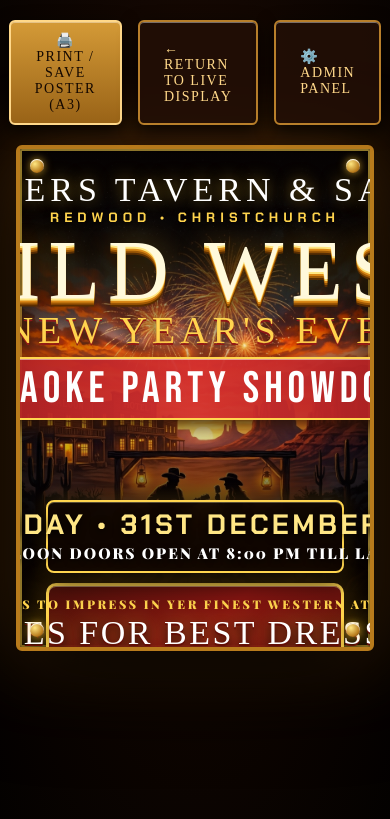
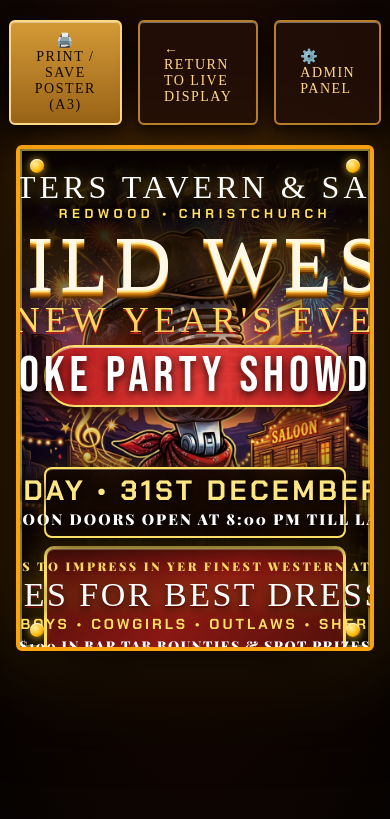
Before and after one commit to mrmegatronix/_ct-WEST, a website: page poster.html in a window 390 px wide. Drawn offline with nearby package versions, Linux system fonts and the light colour scheme; a web font is replaced by a local one.

Commit message:
Redesign poster as an authentic Wild West Karaoke Event poster with Stetson microphone hero art, Best Dressed prizes, and 1 Daniels Road

```diff
--- a/poster.html
+++ b/poster.html
@@ -3,18 +3,17 @@
 <head>
     <meta charset="UTF-8">
     <meta name="viewport" content="width=device-width, initial-scale=1.0">
-    <title>WILD WEST NEW YEAR'S EVE POSTER | Coasters Tavern Redwood</title>
+    <title>WILD WEST NEW YEAR'S EVE KARAOKE PARTY POSTER | Coasters Tavern Redwood</title>
     <link rel="preconnect" href="https://fonts.googleapis.com">
     <link rel="preconnect" href="https://fonts.gstatic.com" crossorigin>
-    <link href="https://fonts.googleapis.com/css2?family=Bebas+Neue&family=Chakra+Petch:wght@700;800;900&family=Playfair+Display:ital,wght@0,700;0,900;1,700;1,900&family=Rye&family=Smokum&display=swap" rel="stylesheet">
+    <link href="https://fonts.googleapis.com/css2?family=Bebas+Neue&family=Chakra+Petch:wght@700;800;900&family=Playfair+Display:ital,wght@0,700;0,900;1,700;1,900&family=Rye&display=swap" rel="stylesheet">
     <style>
         :root {
-            --gold-bright: #ffd54f;
-            --gold-deep: #ffb300;
-            --gold-foil: #f9a825;
-            --crimson-fire: #d32f2f;
-            --ink-dark: #0a0402;
-            --wood-dark: #1f0b03;
+            --gold-bright: #ffe066;
+            --gold-burnished: #ffb703;
+            --gold-border: #fca311;
+            --crimson: #d90429;
+            --dark-bg: #0b0401;
         }
 
         * {
@@ -24,8 +23,8 @@
         }
 
         body {
-            background-color: #050201;
-            background-image: radial-gradient(ellipse at 50% 30%, #1a0a03 0%, #030100 100%);
+            background-color: #080301;
+            background-image: radial-gradient(ellipse at 50% 25%, #1f0b04 0%, #050201 100%);
             color: #ffffff;
             font-family: 'Playfair Display', Georgia, serif;
             display: flex;
@@ -80,23 +79,23 @@
             color: #fff;
         }
 
-        /* The A3 Portrait Poster Wrapper (Exact 297mm x 420mm ratio: 1 : 1.414) */
+        /* A3 Portrait Event Poster Canvas (297mm x 420mm -> 1 : 1.414) */
         .poster-wrapper {
             position: relative;
             width: 100%;
             max-width: 780px;
             aspect-ratio: 297 / 420;
-            background-color: #0a0402;
-            background-image: url('poster_bg.jpg');
+            background-color: var(--dark-bg);
+            background-image: url('poster_karaoke_bg.jpg');
             background-size: cover;
             background-position: center top;
             background-repeat: no-repeat;
-            border: 4px solid #b87b1c;
+            border: 4px solid var(--gold-border);
             border-radius: 6px;
             box-shadow:
                 0 30px 90px rgba(0, 0, 0, 0.98),
-                0 0 80px rgba(255, 150, 30, 0.35),
-                inset 0 0 50px rgba(0, 0, 0, 0.9);
+                0 0 90px rgba(255, 160, 20, 0.4),
+                inset 0 0 40px rgba(0, 0, 0, 0.85);
             display: flex;
             flex-direction: column;
             justify-content: space-between;
@@ -104,14 +103,14 @@
             box-sizing: border-box;
         }
 
-        /* Heavy Cinematic Vignette Overlays for Maximum Text Legibility & Contrast */
+        /* Atmospheric Vignettes to Guarantee 100% Readability Over Artwork */
         .poster-overlay-top {
             position: absolute;
             top: 0;
             left: 0;
             right: 0;
             height: 38%;
-            background: linear-gradient(180deg, rgba(6, 2, 1, 0.95) 0%, rgba(8, 3, 1, 0.82) 55%, rgba(10, 4, 1, 0.25) 85%, transparent 100%);
+            background: linear-gradient(180deg, rgba(8, 3, 1, 0.96) 0%, rgba(10, 4, 1, 0.84) 52%, rgba(12, 5, 2, 0.25) 82%, transparent 100%);
             pointer-events: none;
             z-index: 2;
         }
@@ -121,20 +120,19 @@
             bottom: 0;
             left: 0;
             right: 0;
-            height: 44%;
-            background: linear-gradient(0deg, rgba(5, 2, 1, 0.98) 0%, rgba(8, 3, 1, 0.92) 50%, rgba(10, 4, 1, 0.4) 80%, transparent 100%);
+            height: 42%;
+            background: linear-gradient(0deg, rgba(6, 2, 1, 0.98) 0%, rgba(9, 3, 1, 0.92) 55%, rgba(12, 5, 2, 0.3) 85%, transparent 100%);
             pointer-events: none;
             z-index: 2;
         }
 
-        /* Outer Double Frontier Gold Frame */
+        /* Gold Framed Inner Margins */
         .poster-frame {
             position: relative;
             width: 100%;
             height: 100%;
-            border: 2px solid rgba(255, 213, 79, 0.55);
-            margin: 0;
-            padding: 22px 24px;
+            border: 2px solid rgba(255, 224, 102, 0.55);
+            padding: 20px 22px;
             display: flex;
             flex-direction: column;
             justify-content: space-between;
@@ -144,14 +142,14 @@
             box-sizing: border-box;
         }
 
-        /* Corner Gold Studs */
+        /* 4 Gold Corner Rivets */
         .corner-rivet {
             position: absolute;
             width: 14px;
             height: 14px;
-            background: radial-gradient(circle at 35% 35%, #ffe680 0%, #b87b1c 65%, #422005 100%);
+            background: radial-gradient(circle at 35% 35%, #fff2a3 0%, #ffb703 60%, #572d02 100%);
             border-radius: 50%;
-            box-shadow: 0 0 8px rgba(255, 200, 50, 0.7), inset 0 1px 1px #fff;
+            box-shadow: 0 0 8px rgba(255, 200, 50, 0.8), inset 0 1px 1px #fff;
             z-index: 10;
         }
         .cr-tl { top: 8px; left: 8px; }
@@ -159,8 +157,8 @@
         .cr-bl { bottom: 8px; left: 8px; }
         .cr-br { bottom: 8px; right: 8px; }
 
-        /* Top Header Block */
-        .top-header {
+        /* Top Saloon Presenter Strip */
+        .top-presenter-strip {
             width: 100%;
             display: flex;
             flex-direction: column;
@@ -168,32 +166,30 @@
             gap: 2px;
         }
 
-        .herald-saloon-name {
+        .venue-herald {
             font-family: 'Rye', serif;
-            font-size: 34px;
-            letter-spacing: 5px;
+            font-size: 32px;
+            letter-spacing: 4px;
             color: #ffffff;
             text-transform: uppercase;
             line-height: 1;
-            text-shadow:
-                0 0 16px rgba(255, 200, 50, 0.6),
-                0 2px 8px rgba(0, 0, 0, 0.95);
+            text-shadow: 0 0 16px rgba(255, 200, 50, 0.6), 0 2px 6px #000;
             white-space: nowrap;
         }
 
-        .herald-location {
+        .venue-herald-sub {
             font-family: 'Chakra Petch', sans-serif;
             font-weight: 800;
-            font-size: 13.5px;
-            letter-spacing: 5px;
+            font-size: 13px;
+            letter-spacing: 4.5px;
             color: var(--gold-bright);
             text-transform: uppercase;
-            text-shadow: 0 2px 6px #000;
+            text-shadow: 0 2px 4px #000;
             white-space: nowrap;
         }
 
-        /* Huge Cinematic Event Title */
-        .event-hero-title {
+        /* Giant Headline: IT'S A WILD WEST NEW YEAR'S EVE KARAOKE PARTY */
+        .hero-title-group {
             width: 100%;
             display: flex;
             flex-direction: column;
@@ -204,76 +200,93 @@
 
         .title-wild-west {
             font-family: 'Rye', serif;
-            font-size: 84px;
+            font-size: 78px;
             line-height: 0.92;
-            letter-spacing: 8px;
-            color: #fff9db;
+            letter-spacing: 7px;
+            color: #fff8e7;
             text-transform: uppercase;
             text-shadow:
                 0 2px 0 #ffe680,
                 0 4px 0 #d98818,
                 0 6px 0 #9c5806,
                 0 8px 0 #572d02,
-                0 12px 28px rgba(0, 0, 0, 0.95),
-                0 0 35px rgba(255, 170, 0, 0.65);
+                0 12px 24px rgba(0, 0, 0, 0.95),
+                0 0 30px rgba(255, 170, 0, 0.7);
             white-space: nowrap;
         }
 
-        .title-nye-banner {
+        .title-nye-sub {
             font-family: 'Rye', serif;
-            font-size: 38px;
+            font-size: 36px;
             letter-spacing: 5px;
             color: var(--gold-bright);
             text-transform: uppercase;
             line-height: 1;
             text-shadow:
-                0 2px 0 #8f1618,
-                0 4px 12px rgba(0, 0, 0, 0.95),
-                0 0 20px rgba(255, 120, 0, 0.7);
+                0 2px 0 #b71c1c,
+                0 4px 10px rgba(0, 0, 0, 0.95),
+                0 0 20px rgba(255, 140, 0, 0.8);
             white-space: nowrap;
         }
 
-        .title-karaoke-showdown {
-            background: linear-gradient(90deg, rgba(163, 28, 30, 0.95) 0%, rgba(211, 47, 47, 0.95) 50%, rgba(163, 28, 30, 0.95) 100%);
-            border: 2px solid var(--gold-bright);
-            color: #ffffff;
-            font-family: 'Bebas Neue', sans-serif;
-            font-size: 44px;
-            letter-spacing: 5px;
-            padding: 3px 34px;
+        /* Dominant Event Headline: KARAOKE PARTY SHOWDOWN */
+        .karaoke-event-banner {
+            width: 100%;
+            background: linear-gradient(90deg, rgba(183, 28, 28, 0.96) 0%, rgba(229, 57, 53, 0.98) 50%, rgba(183, 28, 28, 0.96) 100%);
+            border: 2.5px solid var(--gold-bright);
             border-radius: 999px;
-            text-transform: uppercase;
-            margin-top: 6px;
+            padding: 4px 20px;
+            margin-top: 5px;
+            display: flex;
+            align-items: center;
+            justify-content: center;
+            gap: 12px;
             box-shadow:
-                0 6px 20px rgba(0, 0, 0, 0.8),
-                0 0 25px rgba(255, 100, 20, 0.6),
-                inset 0 1px 0 rgba(255, 255, 255, 0.5);
+                0 8px 24px rgba(0, 0, 0, 0.9),
+                0 0 35px rgba(255, 80, 20, 0.7),
+                inset 0 1px 0 rgba(255, 255, 255, 0.6);
             white-space: nowrap;
         }
 
-        /* Center Breathing Window - Allows Artwork to Shine Through */
-        .artwork-window {
+        .karaoke-banner-text {
+            font-family: 'Bebas Neue', sans-serif;
+            font-size: 50px;
+            letter-spacing: 5px;
+            color: #ffffff;
+            text-transform: uppercase;
+            line-height: 1;
+            text-shadow: 0 3px 8px rgba(0, 0, 0, 0.9);
+            white-space: nowrap;
+        }
+
+        .karaoke-mic-icon {
+            font-size: 26px;
+            filter: drop-shadow(0 0 8px #ffd54f);
+        }
+
+        /* Center Window: Lets the Stetson Mic & Fireworks Shine */
+        .artwork-center-window {
             flex: 1;
             width: 100%;
-            min-height: 80px;
+            min-height: 60px;
         }
 
-        /* Bottom Section: Date, Best Dressed, Highlights, Address */
-        .bottom-cluster {
+        /* Bottom Event Information Section */
+        .bottom-event-section {
             width: 100%;
             display: flex;
             flex-direction: column;
             align-items: center;
-            gap: 10px;
+            gap: 8px;
         }
 
-        /* High-Impact Date & Time Card */
-        .date-plaque {
+        /* Date & Time Plaque */
+        .event-date-card {
             width: 100%;
-            background: rgba(18, 7, 2, 0.88);
+            background: rgba(18, 7, 2, 0.9);
             border: 2px solid var(--gold-bright);
             border-radius: 8px;
-            padding: 8px 16px;
+            padding: 7px 14px;
             display: flex;
             flex-direction: column;
             align-items: center;
@@ -286,7 +299,7 @@
             -webkit-backdrop-filter: blur(8px);
         }
 
-        .date-day-text {
+        .event-date-headline {
             font-family: 'Chakra Petch', sans-serif;
             font-weight: 900;
             font-size: 28px;
@@ -298,7 +311,7 @@
             white-space: nowrap;
         }
 
-        .date-time-text {
+        .event-time-headline {
             font-family: 'Playfair Display', serif;
             font-size: 15px;
             font-weight: 900;
@@ -309,13 +322,13 @@
             white-space: nowrap;
         }
 
-        /* THE WOW FACTOR: Mega Best Dressed Bounty Plaque */
+        /* Standout BEST DRESSED Feature */
         .best-dressed-spotlight {
             width: 100%;
-            background: linear-gradient(135deg, rgba(82, 17, 10, 0.95) 0%, rgba(138, 22, 18, 0.96) 50%, rgba(82, 17, 10, 0.95) 100%);
+            background: linear-gradient(135deg, rgba(82, 17, 10, 0.95) 0%, rgba(142, 24, 20, 0.97) 50%, rgba(82, 17, 10, 0.95) 100%);
             border: 3px solid var(--gold-bright);
             border-radius: 10px;
-            padding: 10px 18px;
+            padding: 9px 16px;
             display: flex;
             flex-direction: column;
             align-items: center;
@@ -337,7 +350,7 @@
             white-space: nowrap;
         }
 
-        .bd-headline {
+        .bd-title {
             font-family: 'Rye', serif;
             font-size: 34px;
             letter-spacing: 2.5px;
@@ -354,16 +367,16 @@
         .bd-categories {
             font-family: 'Chakra Petch', sans-serif;
             font-weight: 900;
-            font-size: 15px;
+            font-size: 14.5px;
             letter-spacing: 3px;
             color: var(--gold-bright);
             text-transform: uppercase;
             white-space: nowrap;
         }
 
-        .bd-bounty-badge {
+        .bd-bounty {
             font-family: 'Playfair Display', serif;
-            font-size: 14px;
+            font-size: 13.5px;
             font-weight: 900;
             letter-spacing: 1.5px;
             color: #ffffff;
@@ -372,8 +385,8 @@
             white-space: nowrap;
         }
 
-        /* Highlights Row */
-        .party-highlights-strip {
+        /* Karaoke Features Row */
+        .karaoke-features-strip {
             display: flex;
             align-items: center;
             justify-content: center;
@@ -388,18 +401,18 @@
             white-space: nowrap;
         }
 
-        /* Bottom Venue Address & Table Booking Footer */
-        .bottom-venue-strip {
+        /* Venue Address & Booking Footer */
+        .venue-footer-block {
             width: 100%;
-            border-top: 2px solid rgba(255, 213, 79, 0.45);
-            padding-top: 8px;
+            border-top: 2px solid rgba(255, 224, 102, 0.45);
+            padding-top: 7px;
             display: flex;
             flex-direction: column;
             align-items: center;
             gap: 3px;
         }
 
-        .address-line {
+        .address-text {
             font-family: 'Playfair Display', serif;
             font-size: 16px;
             font-weight: 900;
@@ -410,7 +423,7 @@
             white-space: nowrap;
         }
 
-        .booking-line {
+        .booking-text {
             font-family: 'Chakra Petch', sans-serif;
             font-weight: 800;
             font-size: 12.5px;
@@ -421,7 +434,7 @@
             white-space: nowrap;
         }
 
-        .free-admission-callout {
+        .free-entry-pill {
             font-family: 'Rye', serif;
             font-size: 14px;
             letter-spacing: 3px;
@@ -465,64 +478,68 @@
         <a class="btn btn-outline" href="admin.html">⚙️ ADMIN PANEL</a>
     </div>
 
-    <!-- Cinematic Wild West A3 Event Poster -->
+    <!-- The Wild West New Year's Eve Karaoke Event Poster -->
     <div class="poster-wrapper">
-        <!-- Top & Bottom Gradient Vignettes for Maximum Contrast -->
+        <!-- Top & Bottom Gradient Shadows for Sharp Contrast -->
         <div class="poster-overlay-top"></div>
         <div class="poster-overlay-bottom"></div>
 
-        <!-- Gold Border Frame with Corner Studs -->
+        <!-- Ornate Gold Framing -->
         <div class="poster-frame">
             <div class="corner-rivet cr-tl"></div>
             <div class="corner-rivet cr-tr"></div>
             <div class="corner-rivet cr-bl"></div>
             <div class="corner-rivet cr-br"></div>
 
-            <!-- Top Header & Hero Title Group -->
-            <div class="top-header">
-                <div class="herald-saloon-name">COASTERS TAVERN & SALOON</div>
-                <div class="herald-location">REDWOOD • CHRISTCHURCH</div>
+            <!-- Header & Giant Event Title -->
+            <div class="top-presenter-strip">
+                <div class="venue-herald">COASTERS TAVERN & SALOON</div>
+                <div class="venue-herald-sub">REDWOOD • CHRISTCHURCH</div>
 
-                <div class="event-hero-title">
+                <div class="hero-title-group">
                     <div class="title-wild-west">WILD WEST</div>
-                    <div class="title-nye-banner">★ NEW YEAR'S EVE ★</div>
-                    <div class="title-karaoke-showdown">KARAOKE PARTY SHOWDOWN</div>
+                    <div class="title-nye-sub">★ NEW YEAR'S EVE ★</div>
+                    <div class="karaoke-event-banner">
+                        <span class="karaoke-mic-icon">🤠 🎤</span>
+                        <span class="karaoke-banner-text">KARAOKE PARTY SHOWDOWN!</span>
+                        <span class="karaoke-mic-icon">🎤 🤠</span>
+                    </div>
                 </div>
             </div>
 
-            <!-- Breathing Center Window for Sunset & Firework Artwork -->
-            <div class="artwork-window"></div>
+            <!-- Artwork Window: Stetson Mic, Confetti & Midnight Fireworks -->
+            <div class="artwork-center-window"></div>
 
-            <!-- Bottom Cluster: Date, Best Dressed, Highlights, Address -->
-            <div class="bottom-cluster">
-                <!-- Date & Saloon Time Plaque -->
-                <div class="date-plaque">
-                    <div class="date-day-text">THURSDAY • 31ST DECEMBER 2026</div>
-                    <div class="date-time-text">SALOON DOORS OPEN AT 8:00 PM TILL LATE</div>
+            <!-- Bottom Event Cluster -->
+            <div class="bottom-event-section">
+                <!-- Date & Saloon Times -->
+                <div class="event-date-card">
+                    <div class="event-date-headline">THURSDAY • 31ST DECEMBER 2026</div>
+                    <div class="event-time-headline">SALOON DOORS OPEN AT 8:00 PM TILL LATE</div>
                 </div>
 
-                <!-- Mega "Best Dressed" Bounty Spotlight -->
+                <!-- Mega BEST DRESSED Feature -->
                 <div class="best-dressed-spotlight">
                     <div class="bd-tagline">★ DRESS TO IMPRESS IN YER FINEST WESTERN ATTIRE ★</div>
-                    <div class="bd-headline">PRIZES FOR BEST DRESSED!</div>
+                    <div class="bd-title">PRIZES FOR BEST DRESSED!</div>
                     <div class="bd-categories">COWBOYS • COWGIRLS • OUTLAWS • SHERIFFS</div>
-                    <div class="bd-bounty-badge">★ $100 IN BAR TAB BOUNTIES & SPOT PRIZES ★</div>
+                    <div class="bd-bounty">★ $100 IN BAR TAB BOUNTIES & SPOT PRIZES ★</div>
                 </div>
 
-                <!-- Highlights Row -->
-                <div class="party-highlights-strip">
-                    <span>★ LIVE KARAOKE</span>
+                <!-- Karaoke Party Highlights -->
+                <div class="karaoke-features-strip">
+                    <span>★ NON-STOP KARAOKE</span>
                     <span>•</span>
                     <span>ICE COLD BEERS</span>
                     <span>•</span>
                     <span>MIDNIGHT FIREWORKS ★</span>
                 </div>
 
-                <!-- Address & Bookings Footer -->
-                <div class="bottom-venue-strip">
-                    <div class="address-line">1 DANIELS ROAD, REDWOOD, CHRISTCHURCH</div>
-                    <div class="booking-line">TABLE BOOKINGS & WALK-INS WELCOME • PH: (03) 352 9083</div>
-                    <div class="free-admission-callout">★ 100% FREE ADMISSION ALL NIGHT ★</div>
+                <!-- Venue Address & Bookings Footer -->
+                <div class="venue-footer-block">
+                    <div class="address-text">1 DANIELS ROAD, REDWOOD, CHRISTCHURCH</div>
+                    <div class="booking-text">TABLE BOOKINGS & WALK-INS WELCOME • PH: (03) 352 9083</div>
+                    <div class="free-admission-pill">★ 100% FREE ADMISSION ALL NIGHT ★</div>
                 </div>
             </div>
         </div>
```
Also changed, not shown: poster_karaoke_bg.jpg (added).
